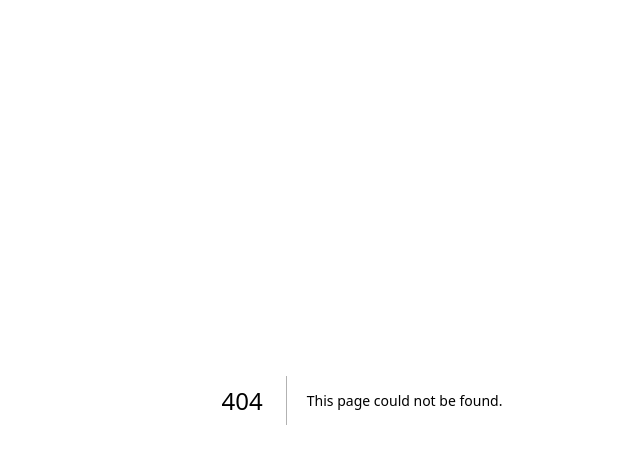
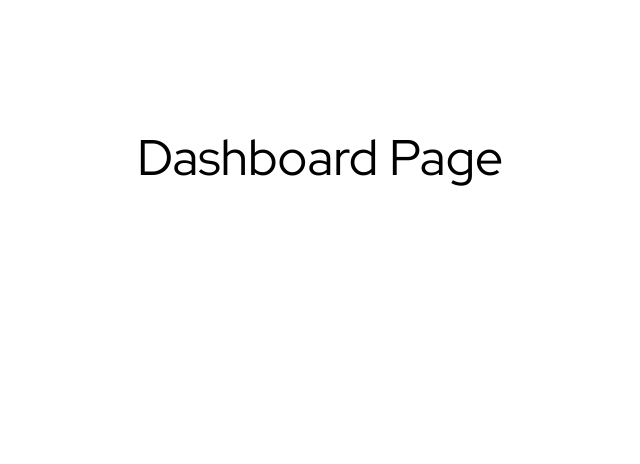
Before and after one commit to korvan17/nevadaFrontend, a Next.js app: page /dashboard in a window 1280 px wide. Before the commit this address had no page. Shown: the top 464 px of the page, without its empty margins (278-918 px from the left). Built offline with nearby package versions, Linux system fonts and the light colour scheme.

Commit message:
add dashboard

```diff
--- /dev/null
+++ b/src/app/dashboard/page.js
@@ -0,0 +1,16 @@
+export const metadata = {
+  title: "PPC | Dashboard",
+  description: "Dashboard client page",
+};
+
+function Dashboard() {
+  return (
+    <>
+      <h1 className="text-[50px] w-[450px] mt-[120px] mx-auto">
+        Dashboard Page
+      </h1>
+    </>
+  );
+}
+
+export default Dashboard;
```
